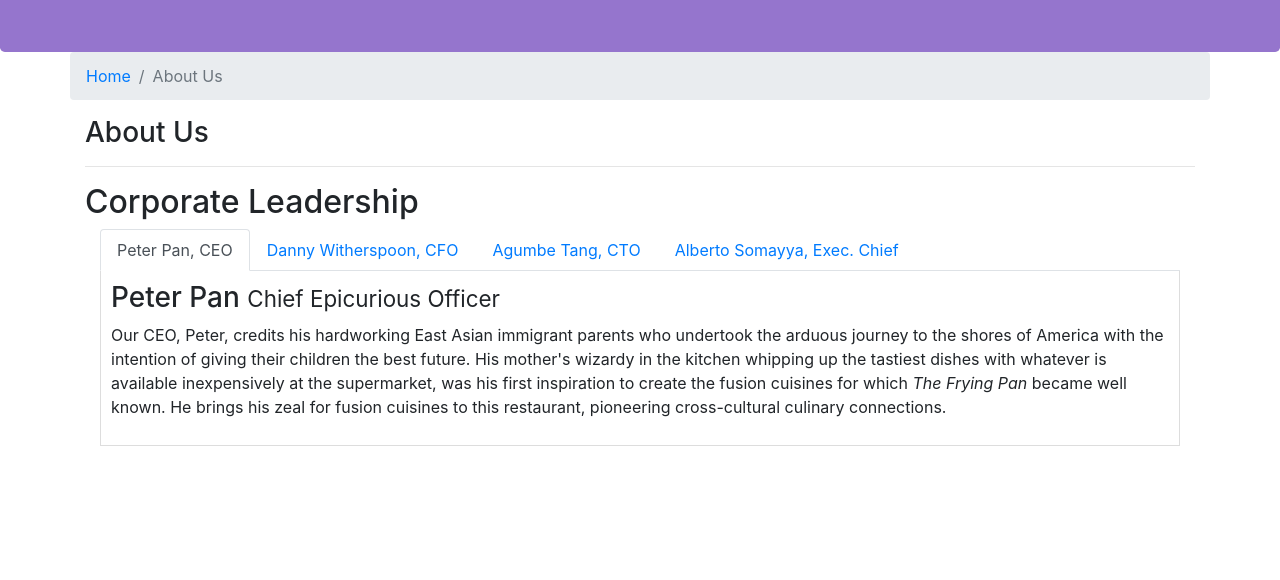
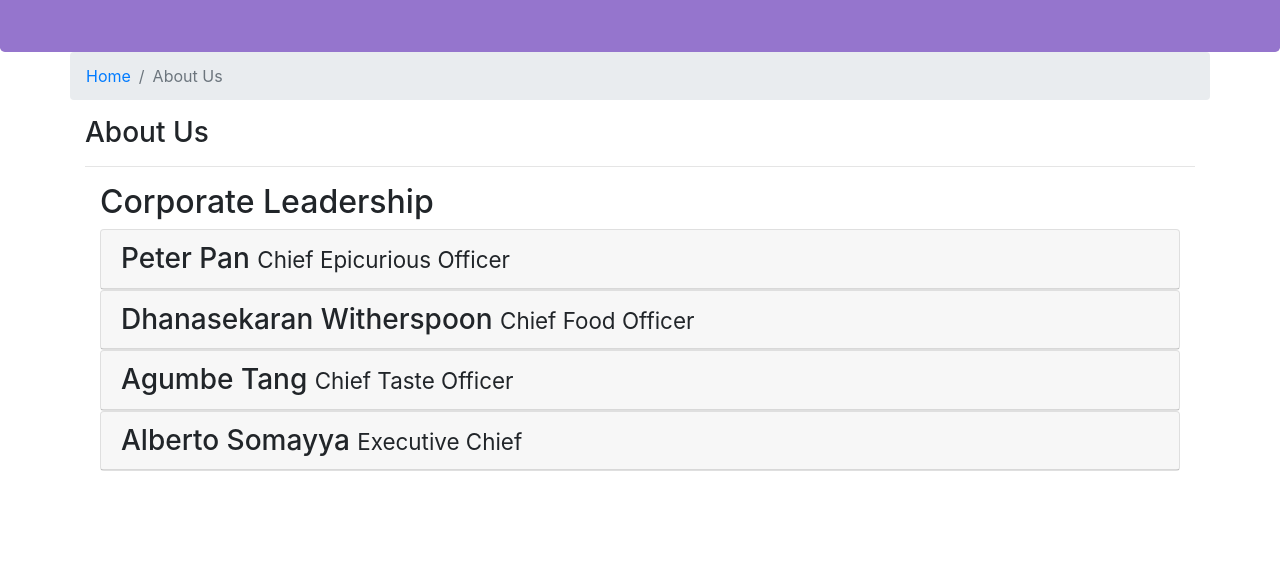
Before and after one commit to shreedhar0/conFusion, a website: page aboutus.html in a window 1280 px wide. Shown: the part 220-800 px from the top of the page. Drawn offline with nearby package versions, Linux system fonts and the light colour scheme.

Commit message:
Cards in About Us

```diff
--- a/aboutus.html
+++ b/aboutus.html
@@ -60,35 +60,75 @@
             </div>
         </div>
 
-
-        <h2>Corporate Leadership</h2>
         <div class="row row-content">
             <div class="col-12">
-                    <ul class="nav nav-tabs">
+                <h2>Corporate Leadership</h2>
+
+            <!--<ul class="nav nav-tabs">
                     <li class="nav-item "><a class="nav-link active" href="#peter" role="tab" data-toggle="tab">Peter Pan, CEO</a></li>
                     <li class="nav-item "><a class="nav-link " href="#danny" role="tab" data-toggle="tab">Danny Witherspoon, CFO</a></li>
                     <li class="nav-item "><a class="nav-link " href="#agumbe" role="tab" data-toggle="tab">Agumbe Tang, CTO</a></li>
                     <li class="nav-item "><a class="nav-link " href="#alberto" role="tab" data-toggle="tab">Alberto Somayya, Exec. Chief</a></li>
-                    </ul>
-                    <div class="tab-content">
-                        <div role="tabpanel" class="tab-pane fade show active" id="peter">
-                            <h3>Peter Pan <small>Chief Epicurious Officer</small></h3>
+            --> </ul>
+                <div id="accordion">
+                    <div class="card">
+                        <div class="card-header" role="tab" id="peterhead">
+                            <h3 class="mb-0">
+                                <a class="collapsed" data-toggle="collapse" data-target="#peter">
+                                    Peter Pan <small>Chief Epicurious Officer</small>
+                                </a>
+                            </h3>
+                        </div>
+                        <div class="collapse " id="peter" data-parent="#accordion">
+                            <div class="card-body">
                                 <p class="d-none d-sm-block">Our CEO, Peter, credits his hardworking East Asian immigrant parents who undertook the arduous journey to the shores of America with the intention of giving their children the best future. His mother's wizardy in the kitchen whipping up the tastiest dishes with whatever is available inexpensively at the supermarket, was his first inspiration to create the fusion cuisines for which <em>The Frying Pan</em> became well known. He brings his zeal for fusion cuisines to this restaurant, pioneering cross-cultural culinary connections.</p>
                             </div>
+                        </div>
+                    </div>
 
-                        <div role="tabpanel" class="tab-pane fade show " id="danny">
-                            <h3>Dhanasekaran Witherspoon <small>Chief Food Officer</small></h3>
+                    <div class="card">
+                        <div class="card-header" role="tab" id="dannyhead">
+                            <h3 class="mb-0">
+                                <a class="collapsed"  data-toggle="collapse" data-target="#danny">
+                                    Dhanasekaran Witherspoon <small>Chief Food Officer</small>
+                                </a>
+                            </h3>
+                        </div>
+                        <div class="collapse " id="danny" data-parent="#accordion">
+                            <div class="card-body">
                                 <p class="d-none d-sm-block">Our CFO, Danny, as he is affectionately referred to by his colleagues, comes from a long established family tradition in farming and produce. His experiences growing up on a farm in the Australian outback gave him great appreciation for varieties of food sources. As he puts it in his own words, <em>Everything that runs, wins, and everything that stays, pays!</em></p>
                             </div>
+                        </div>
+                    </div>
 
-                        <div role="tabpanel" class="tab-pane fade show" id="agumbe">
-                            <h3>Agumbe Tang <small>Chief Taste Officer</small></h3>
+                    <div class="card">
+                        <div class="card-header" role="tab" id="agumbehead">
+                            <h3 class="mb-0">
+                                <a class="collapsed" data-toggle="collapse" data-target="#agumbe">
+                                    Agumbe Tang <small>Chief Taste Officer</small>
+                                </a>
+                            </h3>
+                        </div>
+                        <div class="collapse " id="agumbe" data-parent="#accordion">
+                            <div class="card-body">
                                 <p class="d-none d-sm-block">Blessed with the most discerning gustatory sense, Agumbe, our CTO, personally ensures that every dish that we serve meets his exacting tastes. Our chefs dread the tongue lashing that ensues if their dish does not meet his exacting standards. He lives by his motto, <em>You click only if you survive my lick.</em></p>
                             </div>
+                        </div>
+                    </div>
 
-                        <div role="tabpanel" class="tab-pane fade show " id="alberto">
-                            <h3>Alberto Somayya <small>Executive Chef</small></h3>
+                    <div class="card">
+                        <div class="card-header" role="tab" id="albertohead">
+                            <h3 class="mb-0">
+                                <a class="collapsed" data-toggle="collapse" data-target="#alberto">
+                                    Alberto Somayya <small>Executive Chief</small>
+                                </a>
+                            </h3>
+                        </div>
+                        <div class="collapse " id="alberto" data-parent="#accordion">
+                            <div class="card-body">
                                 <p class="d-none d-sm-block">Award winning three-star Michelin chef with wide International experience having worked closely with whos-who in the culinary world, he specializes in creating mouthwatering Indo-Italian fusion experiences. He says, <em>Put together the cuisines from the two craziest cultures, and you get a winning hit! Amma Mia!</em></p>
+                            </div>
+                        </div>
                     </div>
                 </div>
             </div>
```
Lines whose indentation alone changed are shown as unchanged.
